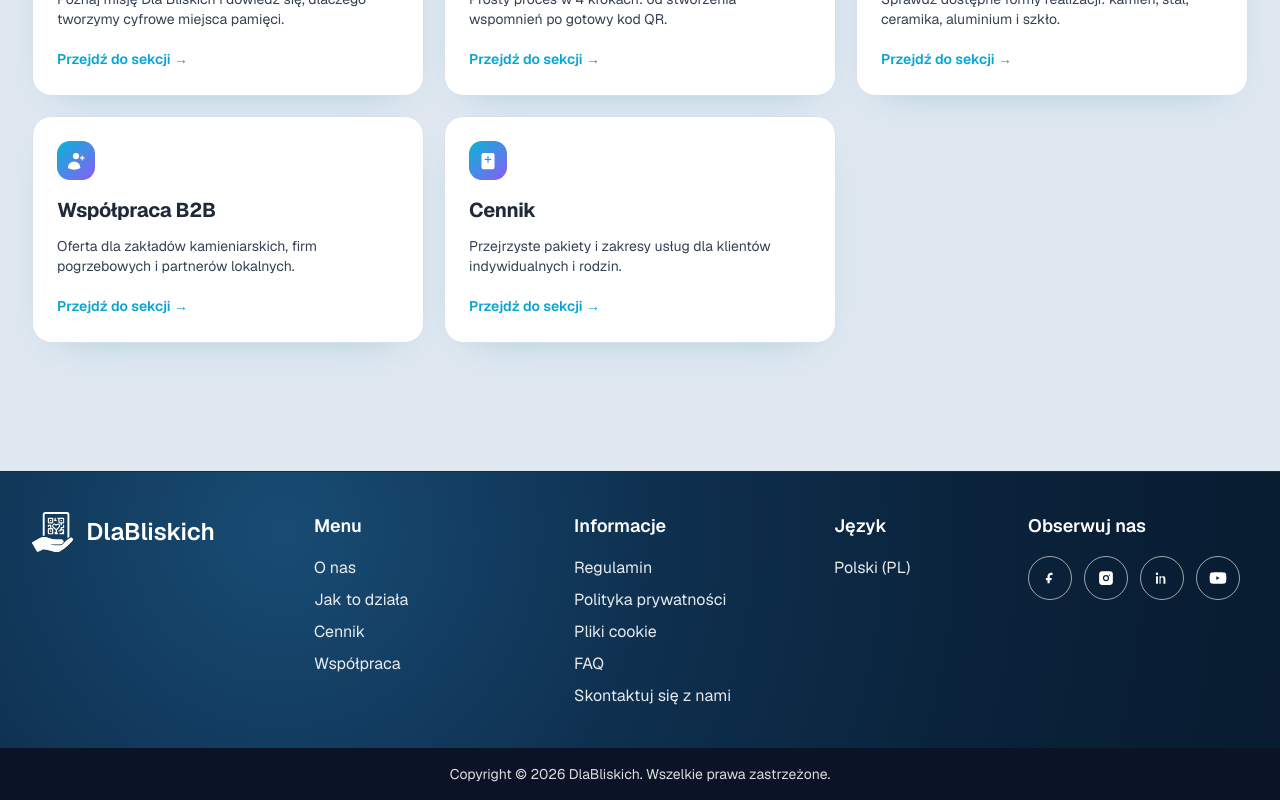
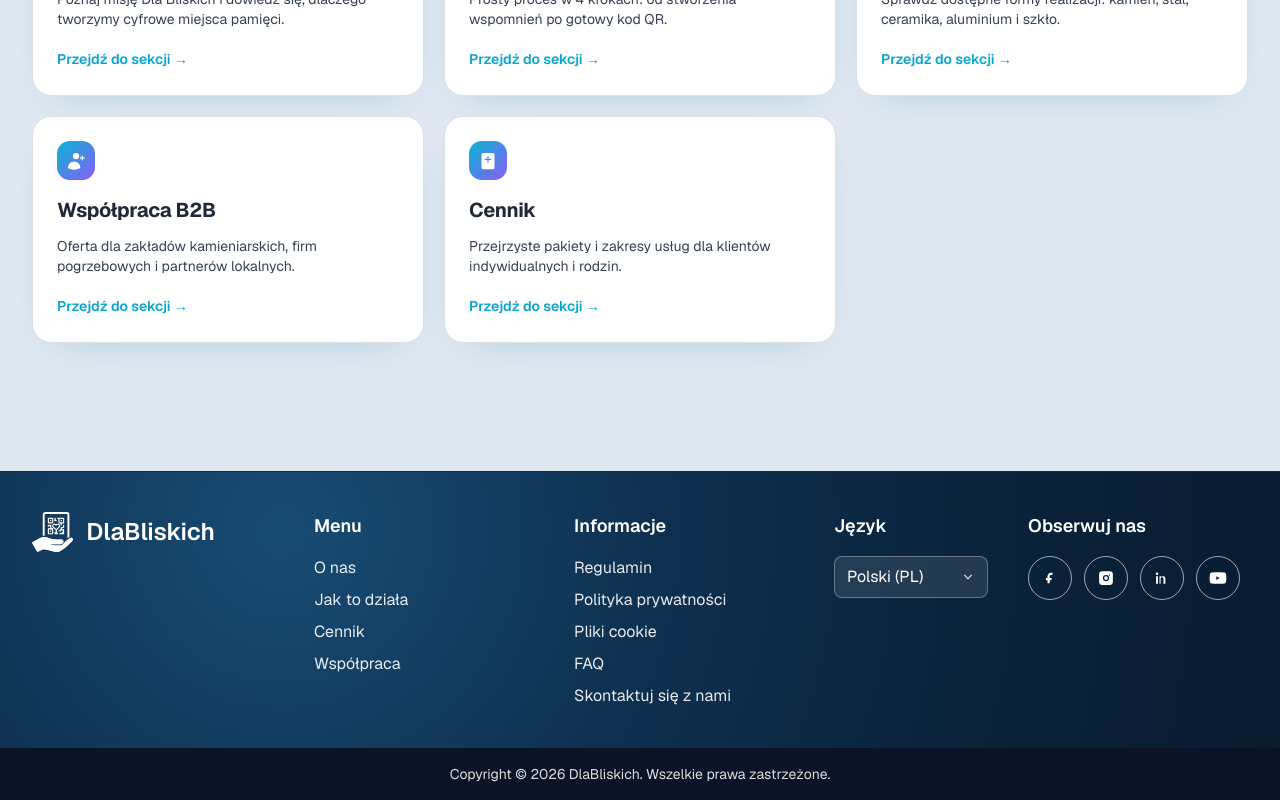
Before and after one commit to Marcinr1984/strona-informacyjna, a Next.js app: page / in a window 1280 px wide. Shown: the part 2418-3218 px from the top of the page. Built offline with nearby package versions, Linux system fonts and the light colour scheme.

Commit message:
Dodanie wyboru jezyka w stopce bez logiki tlumaczen

```diff
--- a/components/Footer.tsx
+++ b/components/Footer.tsx
@@ -42,7 +42,24 @@ export default function Footer() {
 
           <div>
             <h3 className="text-lg font-semibold text-white">Język</h3>
-            <p className="mt-4 text-base text-white/90">Polski (PL)</p>
+            <label htmlFor="footer-language" className="sr-only">Wybierz język</label>
+            <div className="relative mt-4 max-w-[190px]">
+              <select
+                id="footer-language"
+                name="language"
+                defaultValue="pl"
+                className="w-full appearance-none rounded-lg border border-white/30 bg-white/10 px-3 py-2 pr-9 text-base text-white outline-none transition-colors hover:bg-white/15 focus:border-cyan-300 focus:ring-2 focus:ring-cyan-300/40"
+              >
+                <option value="pl" className="text-slate-900">Polski (PL)</option>
+                <option value="en" className="text-slate-900">English (EN)</option>
+                <option value="de" className="text-slate-900">Deutsch (DE)</option>
+              </select>
+              <span className="pointer-events-none absolute inset-y-0 right-3 flex items-center text-white/85">
+                <svg xmlns="http://www.w3.org/2000/svg" viewBox="0 0 20 20" fill="currentColor" className="h-4 w-4">
+                  <path fillRule="evenodd" d="M5.23 7.21a.75.75 0 0 1 1.06.02L10 11.168l3.71-3.938a.75.75 0 1 1 1.08 1.04l-4.25 4.512a.75.75 0 0 1-1.08 0L5.21 8.27a.75.75 0 0 1 .02-1.06Z" clipRule="evenodd" />
+                </svg>
+              </span>
+            </div>
           </div>
 
           <div>
```
